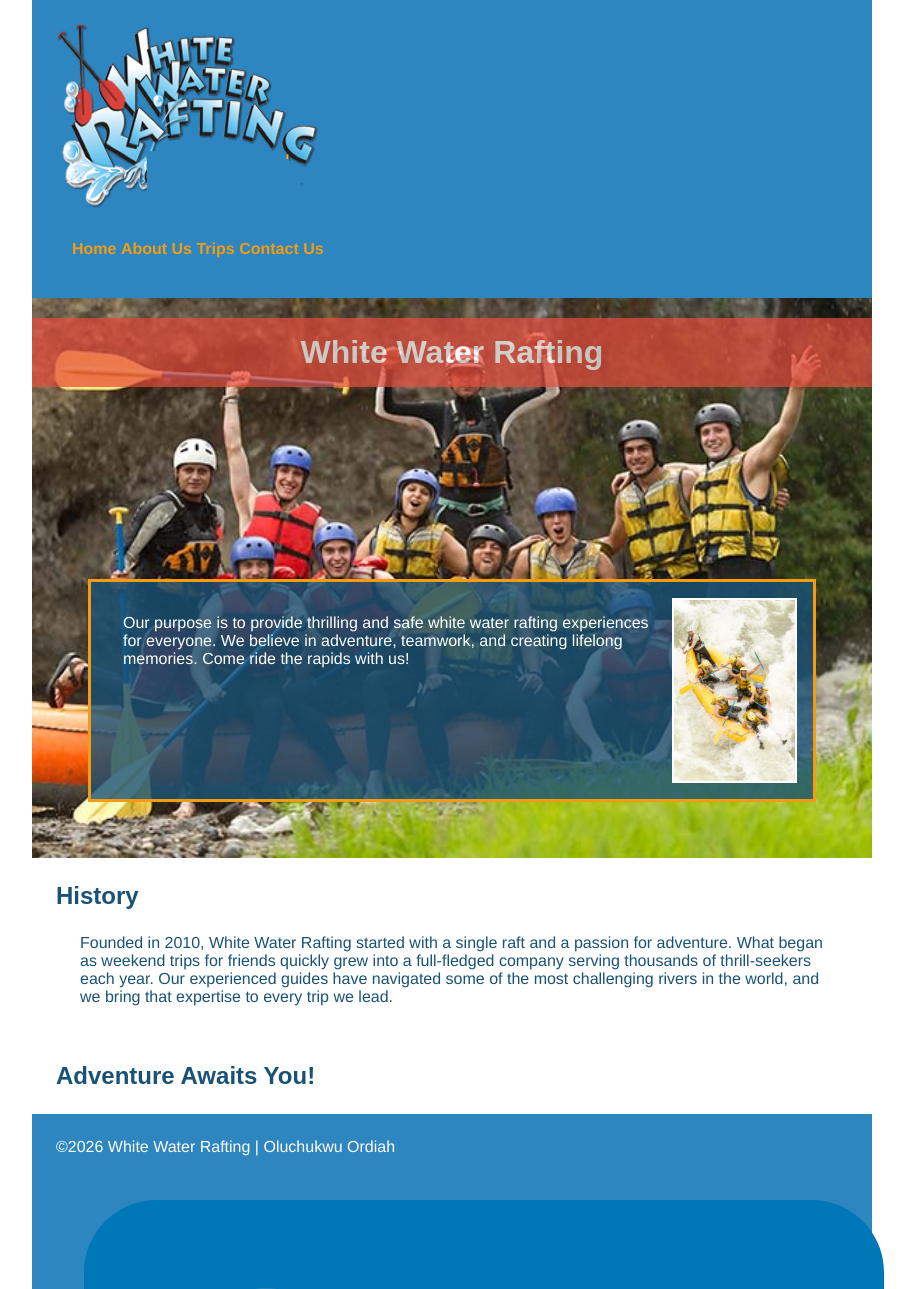
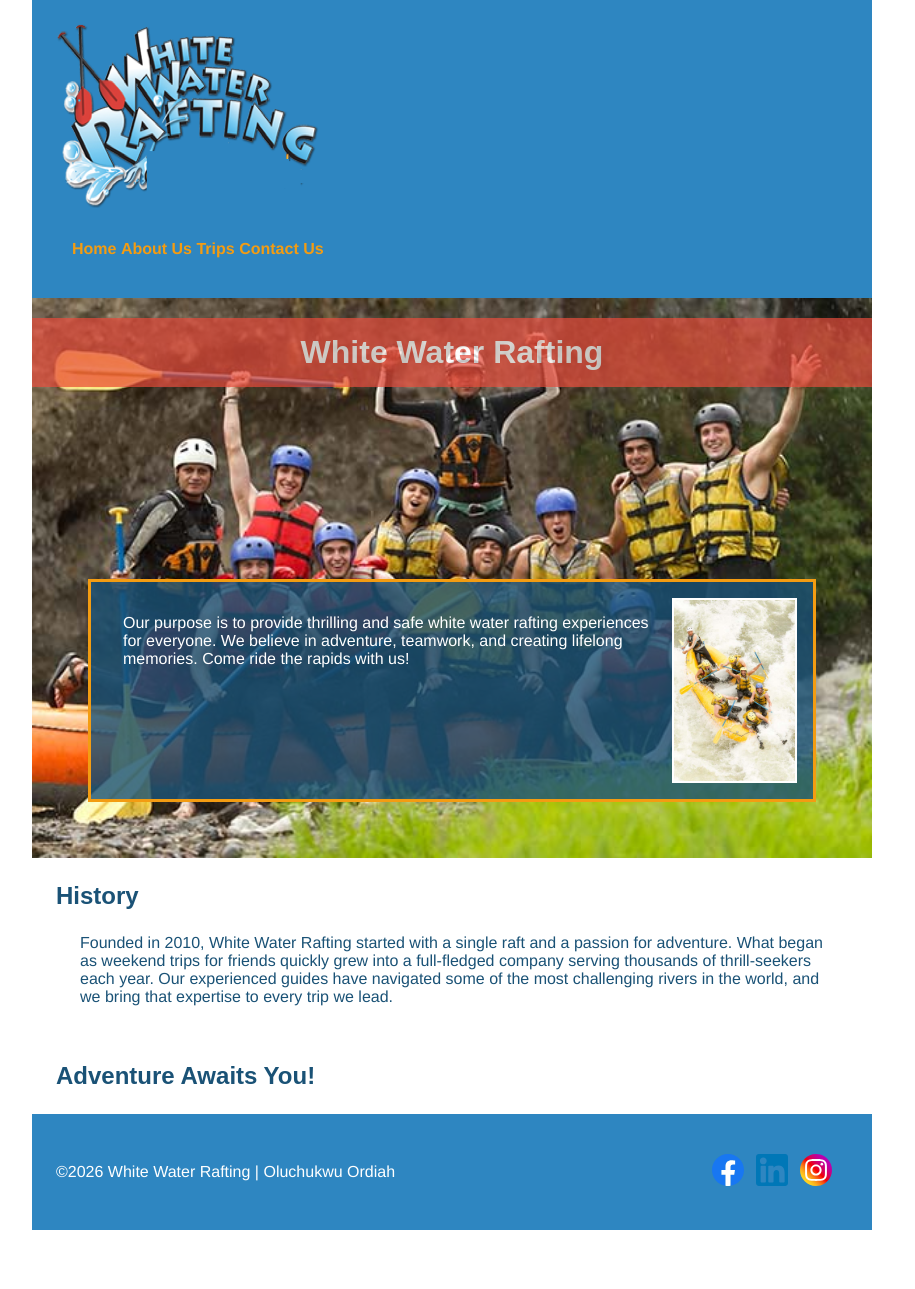
Before and after one commit to theoluordiah/wdd130, a plain HTML site: page wwr/about.html in a window 1280 px wide. Shown: the top 1289 px of the page, without its empty margins (188-1103 px from the left). After the commit the page ends 1230 px from the top, so only its background shows below. Drawn offline with Linux system fonts and the light colour scheme.

Commit message:
week 3 iv

```diff
--- a/wwr/styles/rafting.css
+++ b/wwr/styles/rafting.css
@@ -18,12 +18,15 @@ body {
   color: var(--primary-color);
 }
 
-header, main, footer {
+header,
+main,
+footer {
   width: 840px;
   margin: 0 auto;
 }
 
-header, footer {
+header,
+footer {
   background-color: var(--secondary-color);
   color: #fff;
   padding: 16px;
@@ -44,12 +47,16 @@ footer p {
   margin: 0;
 }
 
-h1, h2 {
+h1,
+h2 {
   font-family: var(--heading-font);
   color: var(--primary-color);
 }
 
-nav, p, section, article {
+nav,
+p,
+section,
+article {
   margin: 16px;
   padding: 8px;
 }
@@ -63,6 +70,11 @@ nav a {
 .socialmedia {
   display: flex;
   gap: 12px;
+}
+
+.socialmedia img {
+  width: 32px;
+  height: 32px;
 }
 
 .socialmedia a {
```
